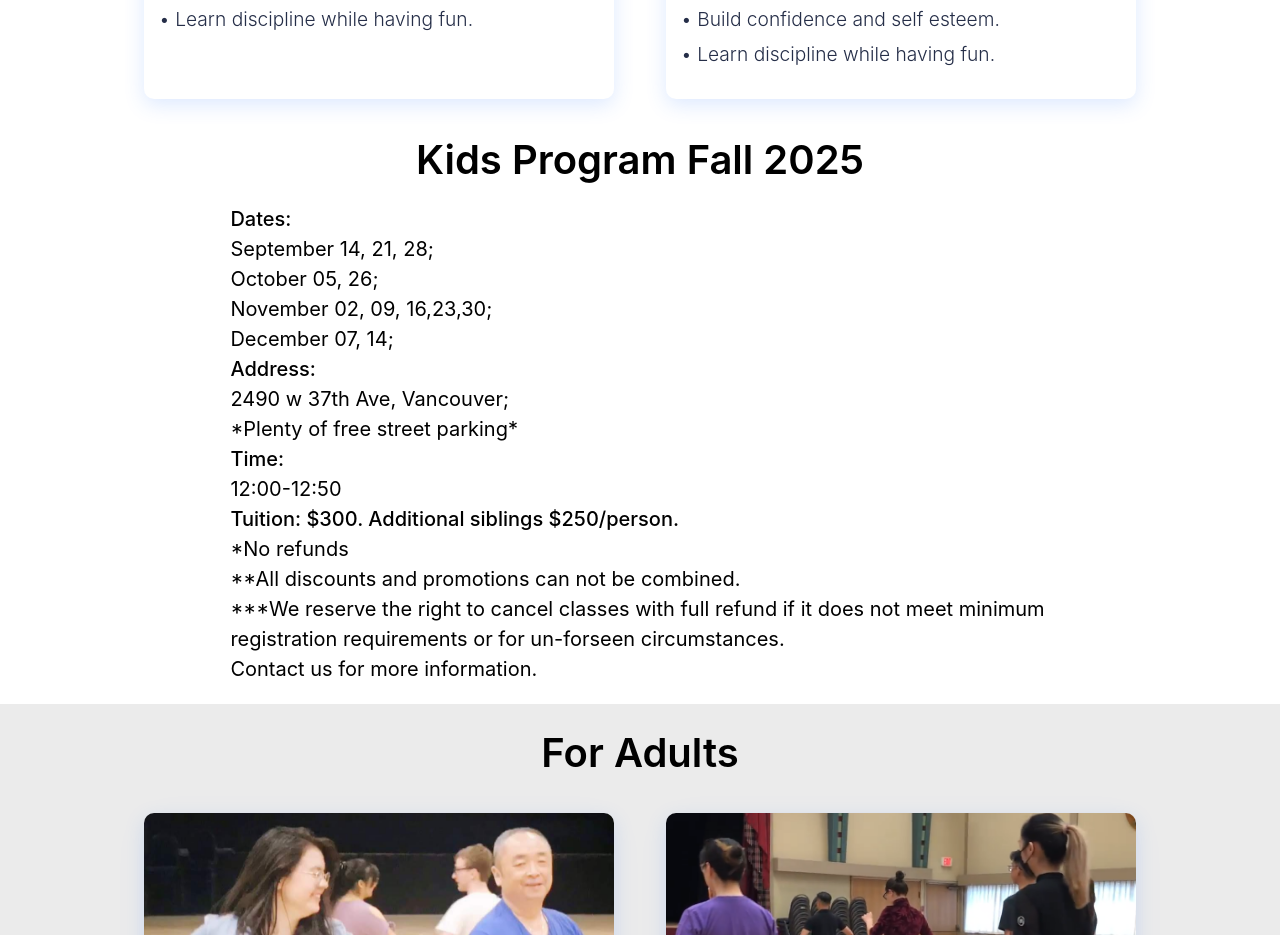
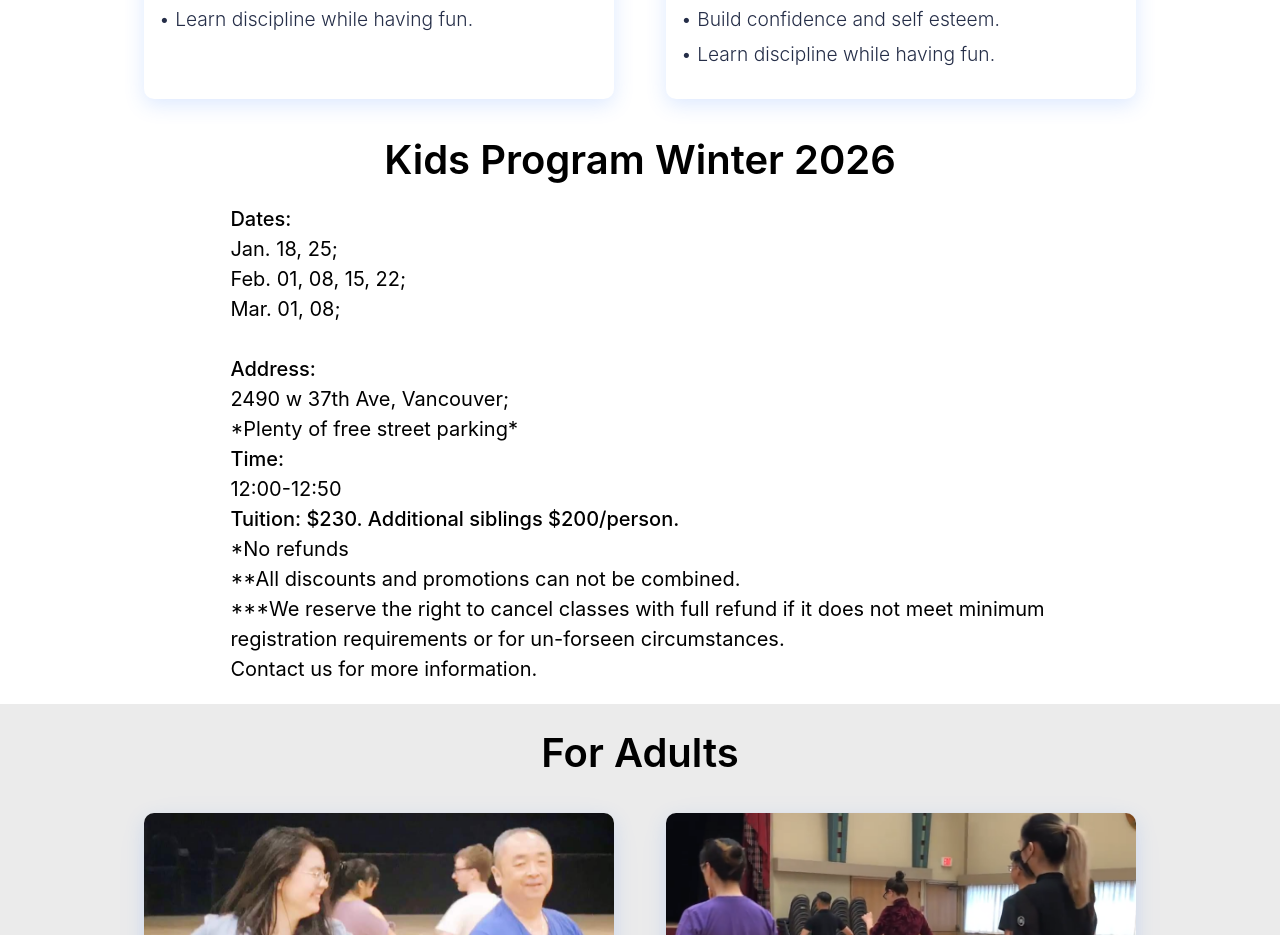
Before and after one commit to GrantLi1012/tg-dancesport, a React (Create React App) app: page /classes in a window 1280 px wide. Shown: the part 1480-2415 px from the top of the page. Built offline with nearby package versions, Linux system fonts and the light colour scheme.

Commit message:
Update Classes.js
Winter 2026 schedule

```diff
--- a/src/view/Classes/Classes.js
+++ b/src/view/Classes/Classes.js
@@ -102,14 +102,14 @@ const Classes = () => {
                     })}
                 </div>
                 <div className='classes-subtitle'>
-                    Kids Program Fall 2025
+                    Kids Program Winter 2026
                 </div>
                 <div className='classes-text'>
                     <div style={{fontWeight:500}}>Dates:</div>
-                    <div>September 14, 21, 28;</div>
-                    <div>October 05, 26;</div>
-                    <div>November 02, 09, 16,23,30;</div>
-                    <div>December 07, 14;</div>
+                    <div>Jan. 18, 25;</div>
+                    <div>Feb. 01, 08, 15, 22;</div>
+                    <div>Mar. 01, 08;</div>
+                    <div> </div>
                     <div style={{fontWeight:500}}>Address:</div>
                     <div>2490 w 37th Ave, Vancouver;</div>
                     <div>*Plenty of free street parking*</div>
@@ -117,7 +117,7 @@ const Classes = () => {
                     <div>12:00-12:50</div>
                     <div></div>
                     <div></div>
-                    <div style={{fontWeight:500}}>Tuition: $300. Additional siblings $250/person.</div>
+                    <div style={{fontWeight:500}}>Tuition: $230. Additional siblings $200/person.</div>
 
                     <div>*No refunds </div>
                     <div>**All discounts and promotions can not be combined.</div>
```
